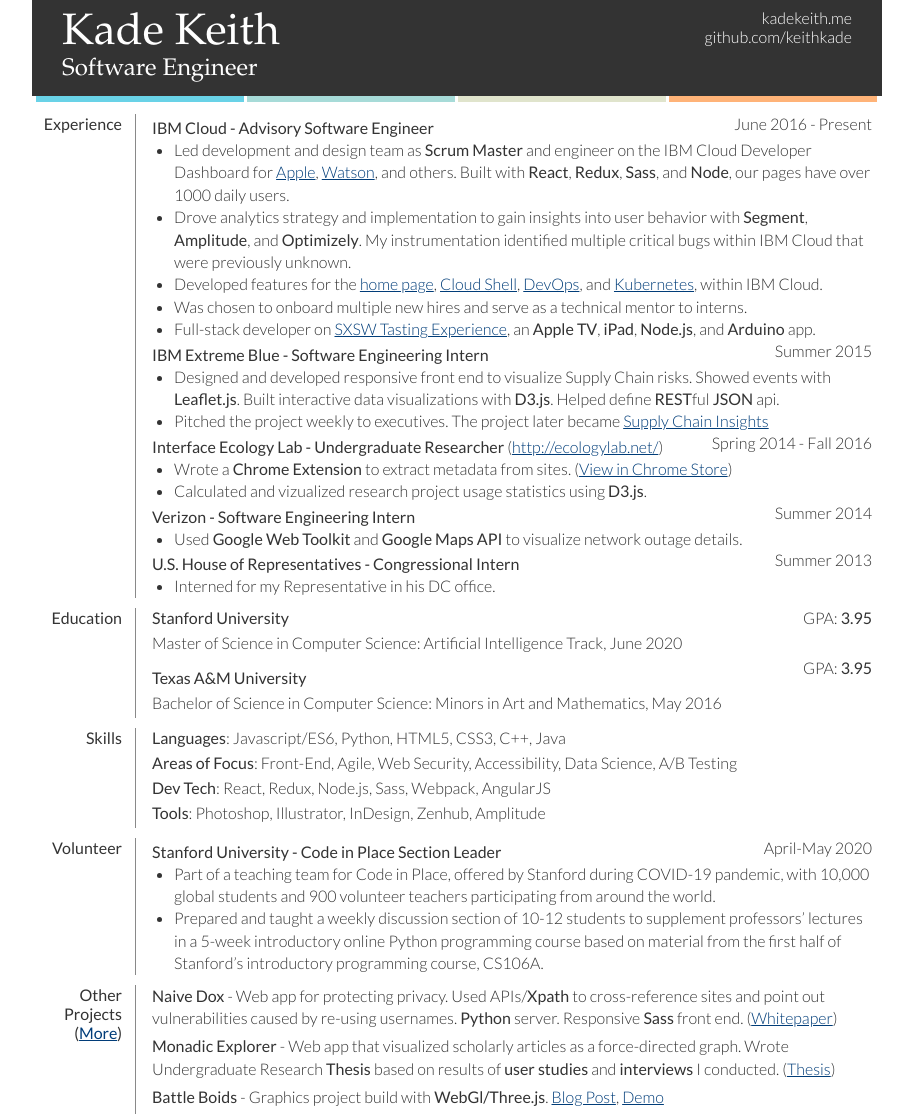
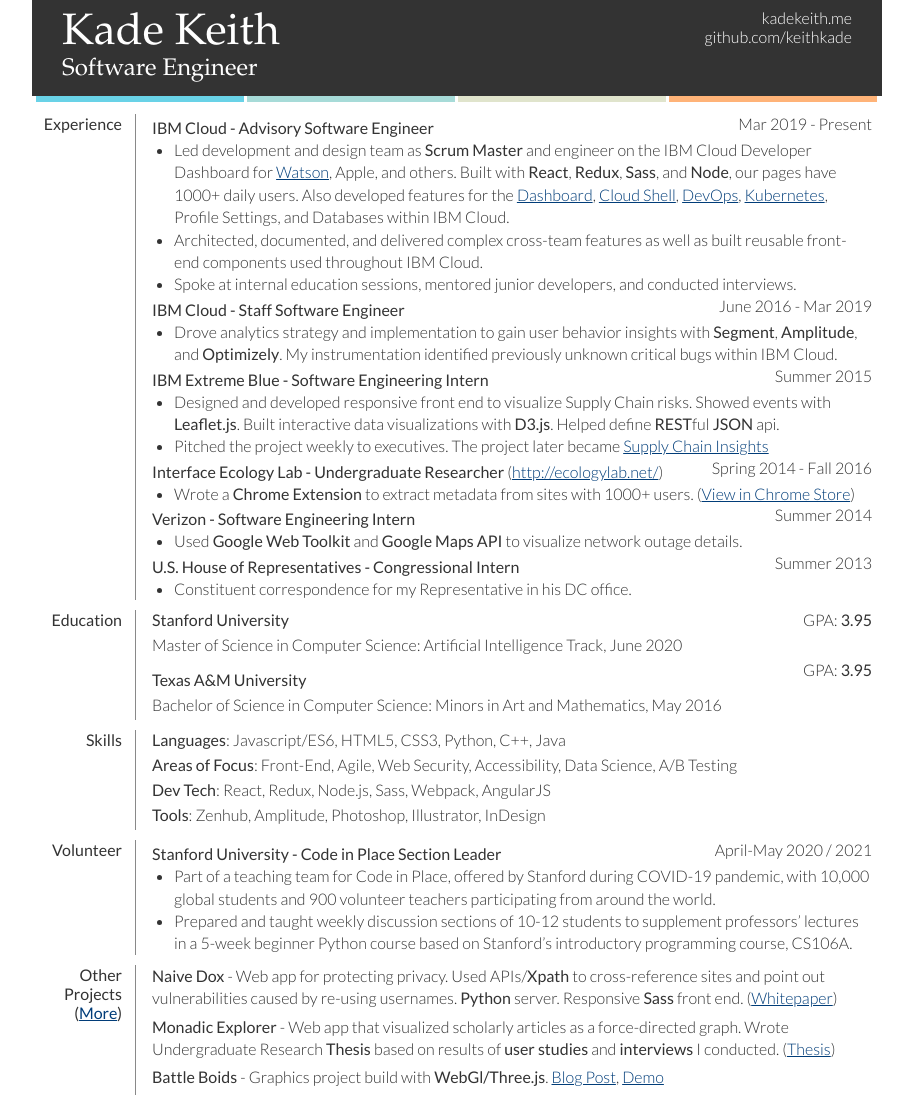
Before and after one commit to keithkade/keithkade.github.io, a Jekyll site: the page resume/index.html, which Jekyll copies as it is, in a window 1280 px wide. Shown: the whole page, without its empty margins (183-1096 px from the left). Built offline with Jekyll 4.4.1, drawn with Linux system fonts in a browser that asks for light colours.

Commit message:
resume update

```diff
--- a/resume/index.html
+++ b/resume/index.html
@@ -33,22 +33,24 @@
                     <dd>
                         <div id="expDiv">
                             <p class="company"><b>IBM Cloud - Advisory Software Engineer</b></p>
-                            <p class="time">June 2016 - Present</p>
+                            <p class="time">Mar 2019 - Present</p>
                             <ul>
                                 <li>
-                                    Led development and design team as <b>Scrum Master</b> and engineer on the IBM Cloud Developer Dashboard for <a href="https://cloud.ibm.com/developer/appledevelopment/">Apple</a>, <a href="https://cloud.ibm.com/developer/watson/">Watson</a>, and others. Built with <b>React</b>, <b>Redux</b>, <b>Sass</b>, and <b>Node</b>, our pages have over 1000 daily users.
+                                    Led development and design team as <b>Scrum Master</b> and engineer on the IBM Cloud Developer Dashboard for <a href="https://cloud.ibm.com/developer/watson/">Watson</a>, Apple, and others. Built with <b>React</b>, <b>Redux</b>, <b>Sass</b>, and <b>Node</b>, our pages have 1000+ daily users.
+																		Also developed features for the <a href="https://cloud.ibm.com">Dashboard</a>, <a href="https://cloud.ibm.com/shell">Cloud Shell</a>, <a href="https://cloud.ibm.com/devops">DevOps</a>, <a href="https://cloud.ibm.com/kubernetes">Kubernetes</a>, Profile Settings, and Databases within IBM Cloud.
                                 </li>
 																<li>
-                                    Drove analytics strategy and implementation to gain insights into user behavior with <b>Segment</b>, <b>Amplitude</b>, and <b>Optimizely</b>. My instrumentation identified multiple critical bugs within IBM Cloud that were previously unknown.
+																		Architected, documented, and delivered complex cross-team features as well as built reusable front-end components used throughout IBM Cloud.
 																</li>
 																<li>
-                                    Developed features for the <a href="https://cloud.ibm.com">home page</a>, <a href="https://cloud.ibm.com/shell">Cloud Shell</a>, <a href="https://cloud.ibm.com/devops">DevOps</a>, and <a href="https://cloud.ibm.com/kubernetes">Kubernetes</a>, within IBM Cloud.
+																		Spoke at internal education sessions, mentored junior developers, and conducted interviews.
 																</li>
+                            </ul>
+														<p class="company"><b>IBM Cloud - Staff Software Engineer</b></p>
+														<p class="time">June 2016 - Mar 2019</p>
+														<ul>
 																<li>
-                                    Was chosen to onboard multiple new hires and serve as a technical mentor to interns.
-                                </li>
-                                <li>
-                                    Full-stack developer on <a href="https://vimeo.com/158870085">SXSW Tasting Experience</a>, an <b>Apple TV</b>, <b>iPad</b>, <b>Node.js</b>, and <b>Arduino</b> app.
+																		Drove analytics strategy and implementation to gain user behavior insights with <b>Segment</b>, <b>Amplitude</b>, and <b>Optimizely</b>. My instrumentation identified previously unknown critical bugs within IBM Cloud.
 																</li>
 														</ul>
                             <p class="company"><b>IBM Extreme Blue - Software Engineering Intern</b></p>
@@ -71,11 +73,8 @@
                             <ul>
                                 <li>
                                     Wrote a <b>Chrome Extension</b> to extract
-                                    metadata from sites. <span class="link">
+                                    metadata from sites with 1000+ users. <span class="link">
                                     (<a href="https://chrome.google.com/webstore/detail/ideam%C3%A2ch%C3%A9-extension/elkanacmmmdgbnhdjopfdeafchmhecbf">View in Chrome Store</a>)</span>
-                                </li>
-                                <li>
-                                    Calculated and vizualized research project usage statistics using <b>D3.js</b>.
                                 </li>
                             </ul>
                             <p class="company"><b>Verizon - Software Engineering Intern</b></p>
@@ -85,12 +84,11 @@
                                     Used <b>Google Web Toolkit</b> and <b>Google Maps API</b> to visualize network outage details.
                                 </li>
                             </ul>
-
                             <p class="company"><b>U.S. House of Representatives - Congressional Intern</b></p>
                             <p class="time">Summer 2013</p>
                             <ul>
                                 <li>
-                                    Interned for my Representative in his DC office.
+                                    Constituent correspondence for my Representative in his DC office.
                                 </li>
                             </ul>
                         </div>
@@ -114,7 +112,7 @@
                         <div id="skillsDiv">
                             <ul>
                                 <li>
-                                    <b>Languages</b>: Javascript/ES6, Python, HTML5, CSS3, C++, Java
+                                    <b>Languages</b>: Javascript/ES6, HTML5, CSS3, Python, C++, Java
                                 </li>
 																<li>
 																		<b>Areas of Focus</b>: Front-End, Agile, Web Security, Accessibility, Data Science, A/B Testing
@@ -123,7 +121,7 @@
                                     <b>Dev Tech</b>: React, Redux, Node.js, Sass, Webpack, AngularJS
                                 </li>
                                 <li>
-                                    <b>Tools</b>: Photoshop, Illustrator, InDesign, Zenhub, Amplitude
+                                    <b>Tools</b>: Zenhub, Amplitude, Photoshop, Illustrator, InDesign
                                 </li>
                             </ul>
                         </div>
@@ -133,13 +131,13 @@
 										<dd>
 												<div id="expDiv">
 														<p class="company"><b>Stanford University - Code in Place Section Leader</b></p>
-														<p class="time">April-May 2020</p>
+														<p class="time">April-May 2020 / 2021</p>
 														<ul>
 																<li>
 																		Part of a teaching team for Code in Place, offered by Stanford during COVID-19 pandemic, with 10,000 global students and 900 volunteer teachers participating from around the world.
 																</li>
 																<li>
-																		Prepared and taught a weekly discussion section of 10-12 students to supplement professors’ lectures in a 5-week introductory online Python programming course based on material from the first half of Stanford’s introductory programming course, CS106A.
+																		Prepared and taught weekly discussion sections of 10-12 students to supplement professors’ lectures in a 5-week beginner Python course based on Stanford’s introductory programming course, CS106A.
 																</li>
 														</ul>
 												</div>
```
Lines whose indentation alone changed are shown as unchanged.
